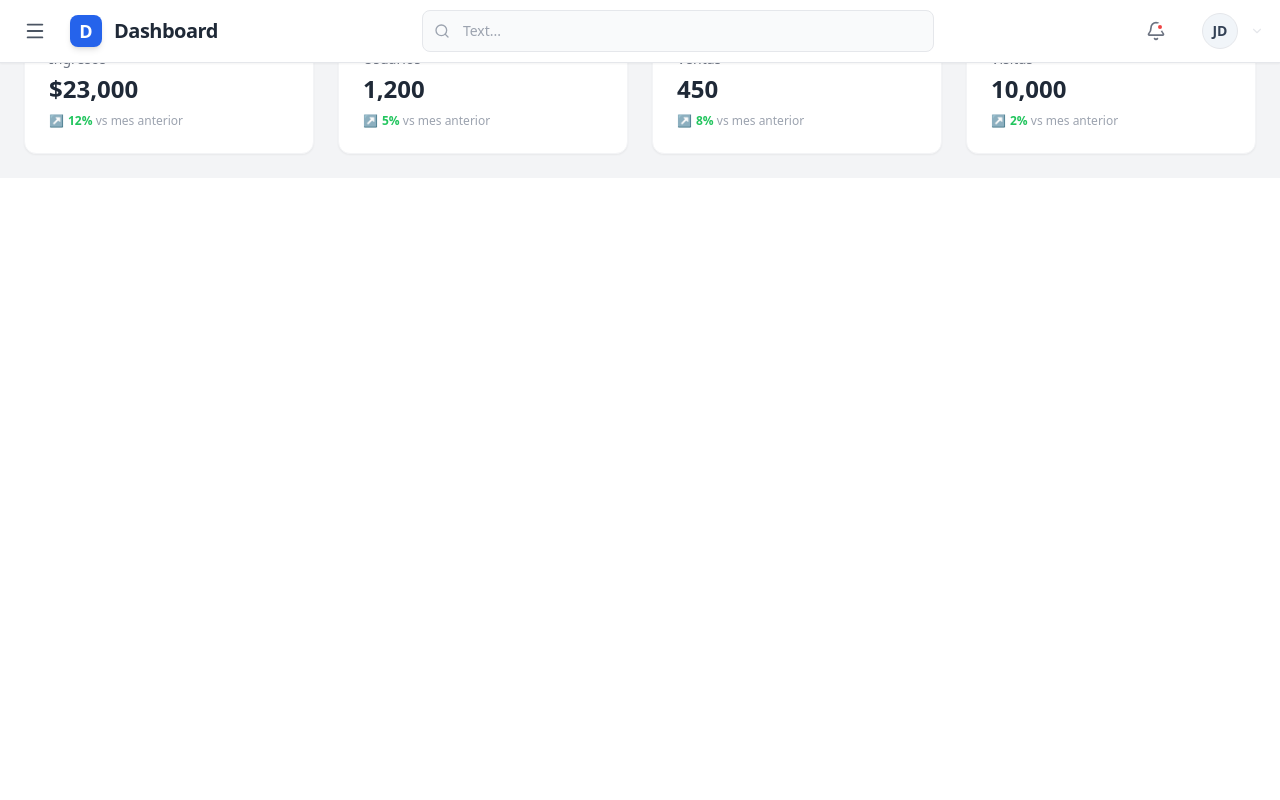
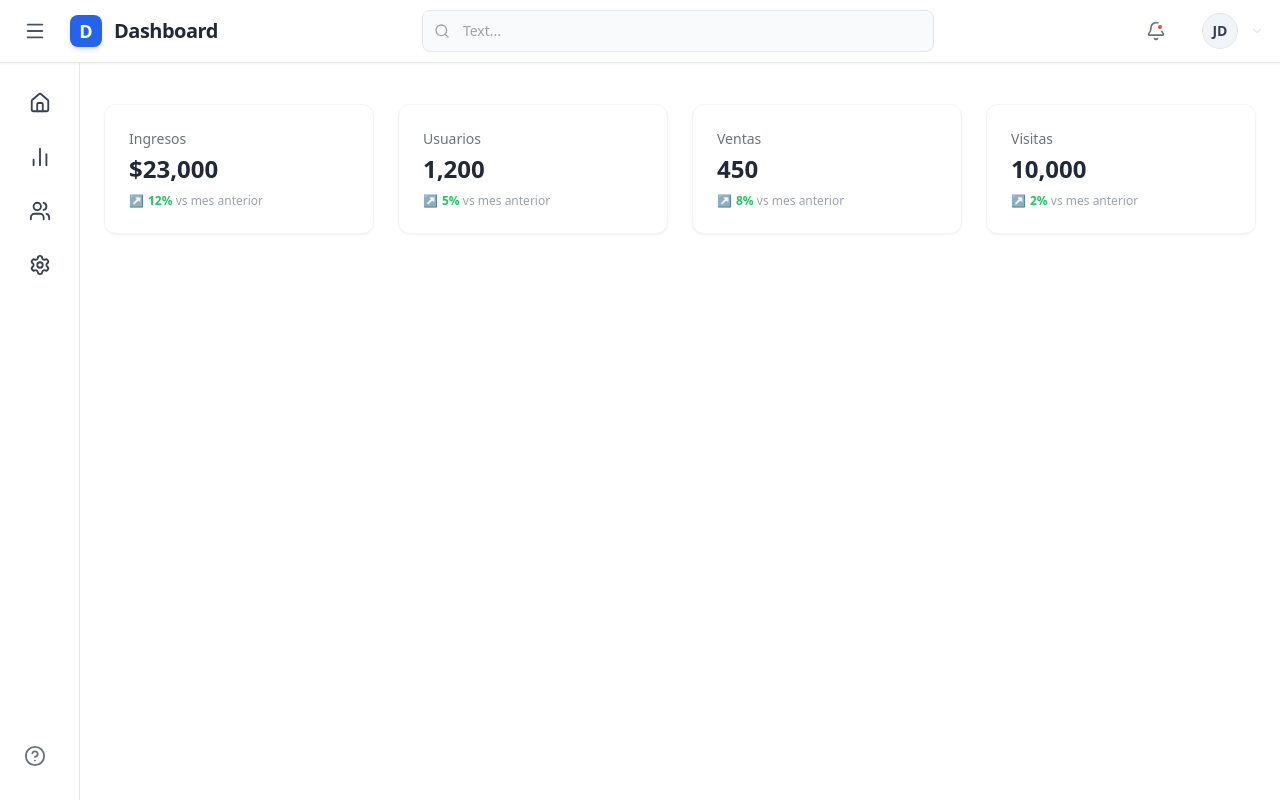
Before and after one commit to JanhRose/Dashboard, a React (Vite) app: page / in a window 1280 px wide. Built offline with nearby package versions, Linux system fonts and the light colour scheme.

Commit message:
fix: Sidebar and main

```diff
--- a/src/Layout/MainLayout.jsx
+++ b/src/Layout/MainLayout.jsx
@@ -10,9 +10,15 @@ function MainLayout({ children }) {
     <div>
       <Topbar onToggle={() => setIsOpen(!isOpen)} />
 
-      <div className="row-span-2">{/* <Sidebar /> */}</div>
+      <div className="flex">
+        <Sidebar isOpen={isOpen} />
 
-      <main className="p-6 bg-gray-100 overflow-y-auto">{children}</main>
+        <main
+          className={`flex-1 min-h-screen pt-20 transition-all duration-300 ${isOpen ? "ml-64" : "ml-20"}`}
+        >
+          <div className="p-6">{children}</div>
+        </main>
+      </div>
     </div>
   );
 }
--- a/src/Layout/Sidebar.jsx
+++ b/src/Layout/Sidebar.jsx
@@ -1,15 +1,70 @@
-function Sidebar() {
+import { Home, BarChart2, Users, Settings, HelpCircle } from "lucide-react";
+
+const Sidebar = ({ isOpen }) => {
+  // Clases para el contenedor principal
+  // En PC: Cambia el ancho de 64 (256px) a 20 (80px)
+  // En Móvil: Se oculta desplazándose a la izquierda (-left-full)
+
+  const menuItems = [
+    { icon: <Home size={22} />, label: "Dashboard" },
+    { icon: <BarChart2 size={22} />, label: "Estadísticas" },
+    { icon: <Users size={22} />, label: "Usuarios" },
+    { icon: <Settings size={22} />, label: "Configuración" },
+  ];
+
   return (
-    <aside className="h-full bg-slate-900 text-white flex flex-col border-r border-slate-800">
-      <h2 className="text-xl font-bold mb-6">dashboard</h2>
+    <aside
+      className={`
+  fixed top-0 left-0 z-40 h-screen pt-20
+  transition-all duration-300 ease-in-out
+  bg-white border-r border-gray-200
+  overflow-x-hidden  {/* <-- Crucial para evitar la barra horizontal */}
+  ${isOpen ? "w-64" : "w-20"}
+`}
+    >
+      <div className="h-full px-3 pb-4 overflow-y-auto overflow-x-hidden bg-white">
+        <ul className="space-y-2 font-medium">
+          {menuItems.map((item, index) => (
+            <li key={index}>
+              <a
+                href="#"
+                className="flex items-center p-3 text-gray-700 rounded-lg hover:bg-blue-50 hover:text-blue-600 group transition-colors"
+              >
+                <div className="w-8 flex justify-center items-center flex-shrink-0">
+                  {item.icon}
+                </div>
+                {/* El texto desaparece en PC si está cerrado, pero en móvil siempre se intenta mostrar si está abierto */}
+                <span
+                  className={`ml-3 whitespace-nowrap transition-opacity duration-300
+                  ${!isOpen ? "lg:hidden opacity-0" : "opacity-100"}`}
+                >
+                  {item.label}
+                </span>
+              </a>
+            </li>
+          ))}
+        </ul>
 
-      <nav className="flex flex-col gap-4">
-        <a href="#">Dashboard</a>
-        <a href="#">Users</a>
-        <a href="#">Settings</a>
-      </nav>
+        {/* Sección inferior opcional */}
+        <div className="absolute bottom-5 left-0 w-full px-3">
+          <a
+            href="#"
+            className="flex items-center p-3 text-gray-500 rounded-lg hover:bg-red-50 hover:text-red-600 transition-colors"
+          >
+            {/* El icono siempre se queda */}
+            <HelpCircle size={22} className="flex-shrink-0" />
+
+            {/* El texto se oculta con opacidad y ancho cero */}
+            <span
+              className={`ml-3 overflow-hidden whitespace-nowrap transition-all duration-300 ${isOpen ? "opacity-100 w-auto" : "opacity-0 w-0"}`}
+            >
+              Ayuda
+            </span>
+          </a>
+        </div>
+      </div>
     </aside>
   );
-}
+};
 
 export default Sidebar;
```
